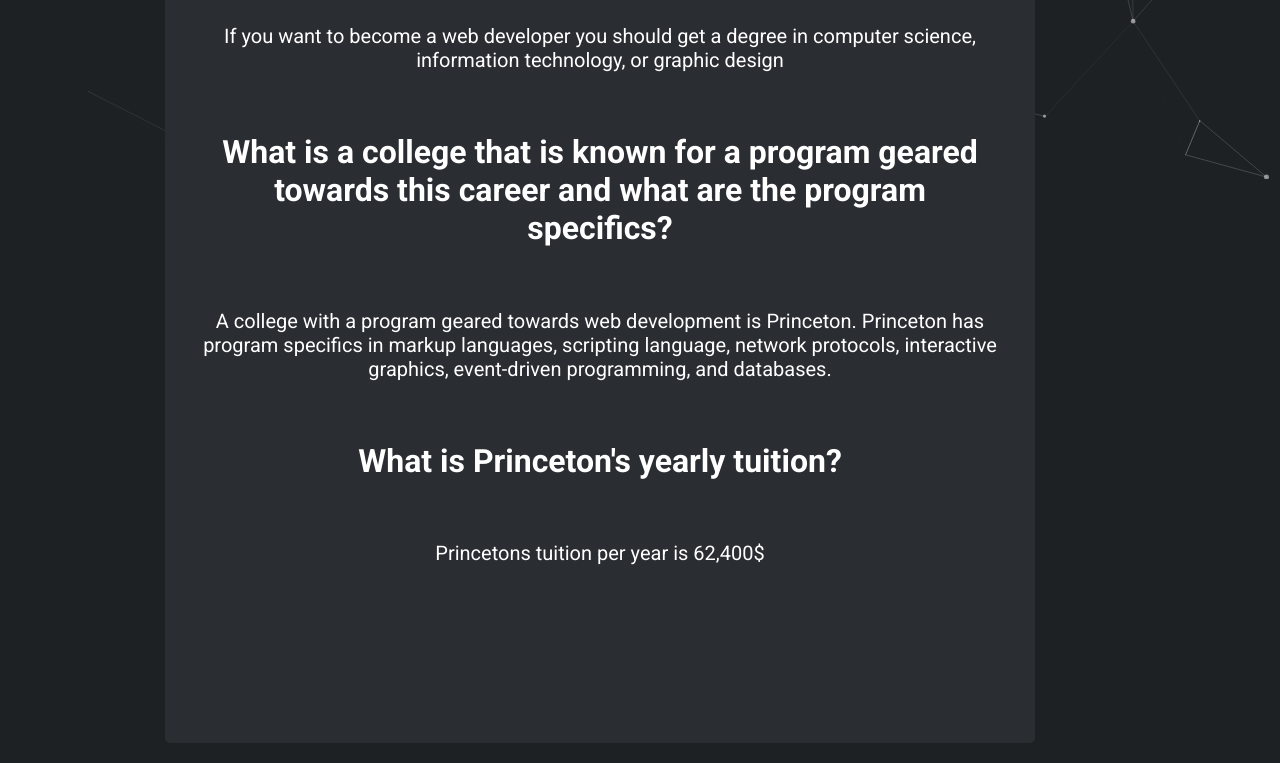
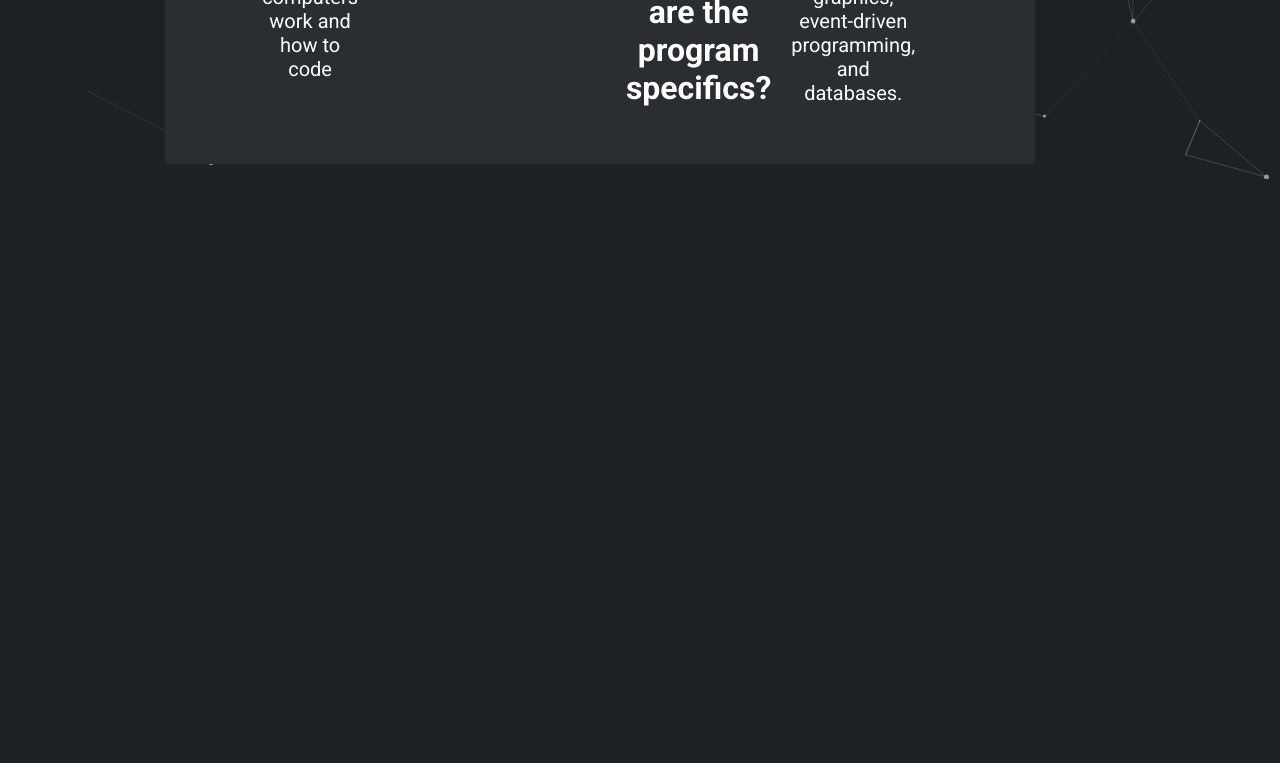
Before and after one commit to Berylwastaken/Art-Career-Research, a plain HTML site: page questions.html in a window 1280 px wide. Shown: the part 621-1384 px from the top of the page. After the commit the page ends 805 px from the top, so only its background shows below. Drawn offline with nearby package versions, Linux system fonts and the light colour scheme.

Commit message:
Update style.css

```diff
--- a/style.css
+++ b/style.css
@@ -123,10 +123,8 @@ main{
   padding: 30px;
   border-radius: 5px;
   display: flex;
-  flex-direction: column;
   justify-content: center;
   align-items: center;
-  left: 67%;
   gap: 20px;
   text-align: center; /* Center text inside the container */
   max-width: 800px; /* Set a smaller max-width */
```
